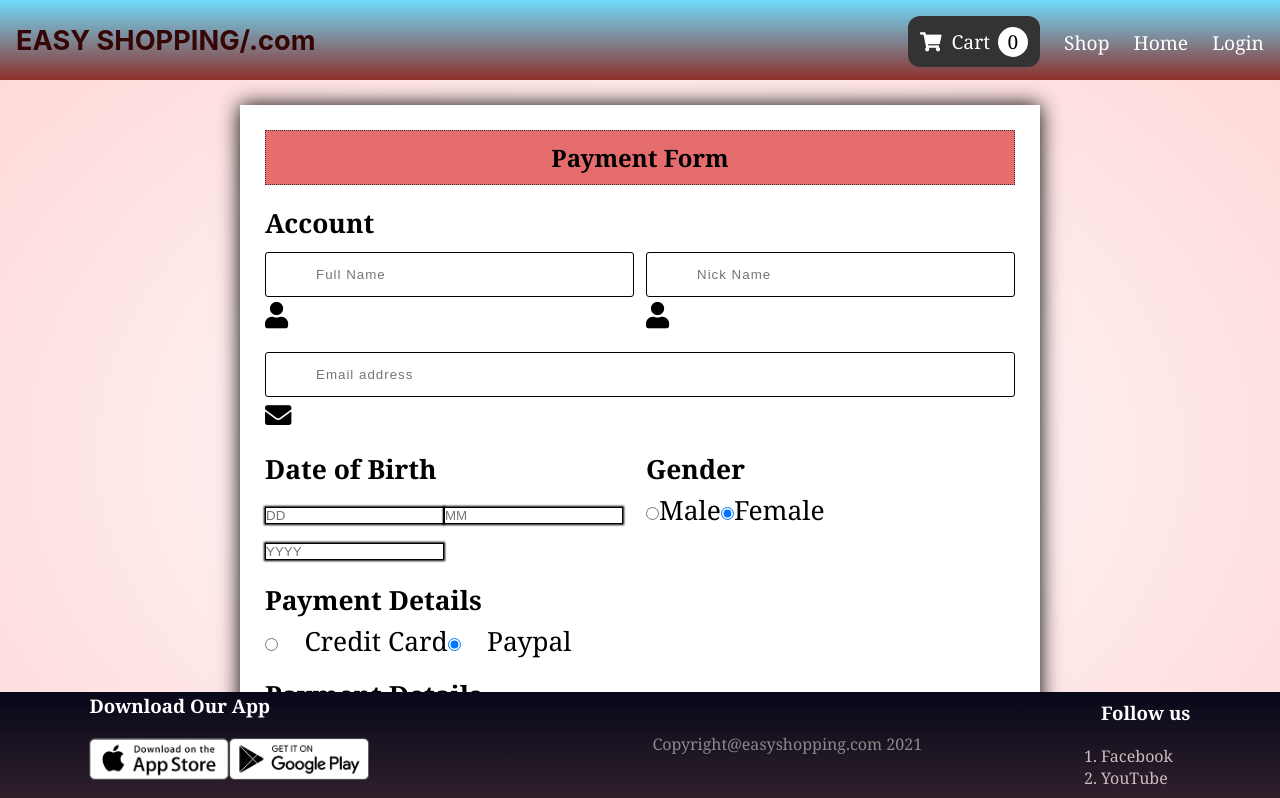
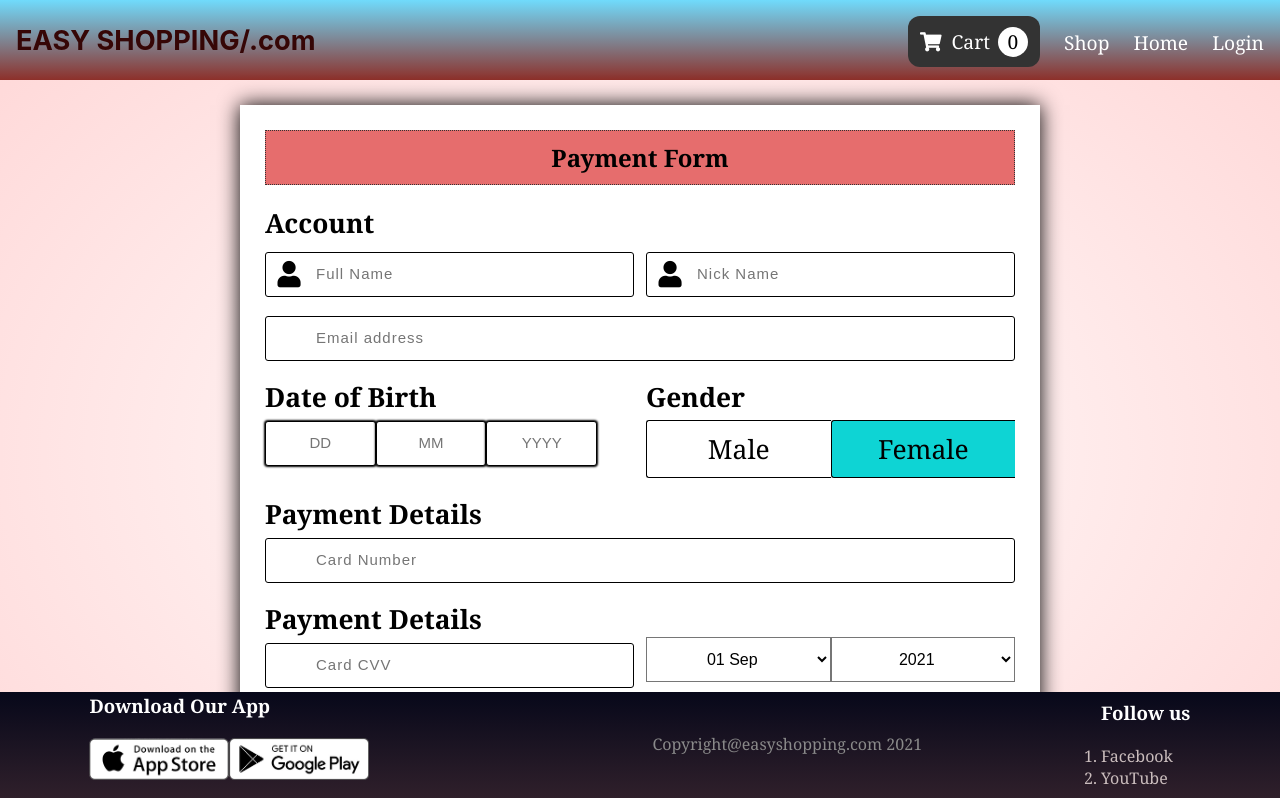
Before and after one commit to sishirbhattarai/solo-project3, a React (Create React App) app in the folder clients/: page /payment in a window 1280 px wide. Shown: the top 798 px of the page. Built offline with nearby package versions, Linux system fonts and the light colour scheme; a web font is replaced by a local one.

Commit message:
fixed the css on payment screen

```diff
--- a/clients/src/screens/PaymentScreen.css
+++ b/clients/src/screens/PaymentScreen.css
@@ -68,3 +68,95 @@ h4 {
     box-shadow: 0 0 2px 1px black;
     border: 1px solid black;
 }
+
+.input-box .icon {
+    width: 48px;
+    display: flex;
+    justify-content: center;
+    align-items: center;
+    position: absolute;
+    top: 0px;
+    left: 0px;
+    bottom: 0px;
+    color: black;
+}
+
+::placeholder{
+    font-size: 15px;
+}
+
+.DOB {
+     width: 30%;
+     padding: 14px;
+     text-align: center;
+     background-color: white;
+     outline: none;
+     border: 1px solid black;
+     border-radius: 3px;
+     transition: 0.3s;
+
+
+}
+
+.radio {
+    display: none;
+}
+
+.input-box label {
+    width: 50%;
+    padding: 10px;
+    background-color: white;
+    display: inline-block;
+    float: left;
+    text-align: Center;
+    border: 1px solid black;
+}
+
+.input-box label:first-of-type {
+    border-top-left-radius: 3px;
+    border-bottom-left-radius: 3px;
+    border-right: none;
+}
+
+.input-box label:last-of-type {
+    border-top-left-radius: 3px;
+    border-bottom-left-radius: 3px;
+    border-right: none;
+}
+
+.radio:checked + label{
+    background-color: rgb(14, 212, 212);
+    color: black;
+    transition: 0.5s;
+}
+
+.input-box select {
+    display: inline-block;
+    width: 50%;
+    padding: 12px;
+    text-align: center;
+    background-color: white;
+    float: left;
+    font-size: 16px;
+    outline: none;
+    transition: all 0.2s ease;
+    margin-top: 2.25rem;
+}
+
+button {
+    width: 100%;
+    background-color: rgb(28, 31, 31);
+    border:none;
+    color: white;
+    padding: 15px;
+    border-radius: 4px;
+    font-size: 16px;
+    margin-top: 3rem;
+
+}
+
+button:hover {
+    background-color: crimson;
+    cursor: pointer;
+    color: white;
+}
--- a/clients/src/screens/PaymentScreen.js
+++ b/clients/src/screens/PaymentScreen.js
@@ -27,7 +27,6 @@ function Payment() {
         <input type="email"
         placeholder="Email address" required
         className="name"/>
-        <i className="fa fa-envelope"></i>
       </div>
     </div>
     <div className="input-group">
@@ -56,20 +55,9 @@ function Payment() {
     <div className="input-group">
       <div className="input-box">
         <h4>Payment Details</h4>
-        <input type="radio" id="bc1"
-       name="pay"  checked className="radio"/>
-       <label for="bc1"><span><i class="fa fa-cc-visa"></i>Credit Card</span></label>
-       <input type="radio" id="bc2"
-       name="pay"  checked className="radio"/>
-       <label for="bc1"><span><i class="fa fa-cc-paypal"></i>Paypal</span></label>
-        </div>
-    </div>
-    <div className="input-group">
-      <div className="input-box">
-        <h4>Payment Details</h4>
         <input type="tel" placeholder="Card Number"
         required className="name"/>
-        <i class="fa fa-credit-card icon"></i>
+
         </div>
     </div>
     <div className="input-group">
@@ -77,7 +65,7 @@ function Payment() {
         <h4>Payment Details</h4>
         <input type="tel" placeholder="Card CVV"
         required className="name"/>
-        <i class="fa fa-user icon"></i>
+
       </div>
       <div class="input-box">
         <select>
```
